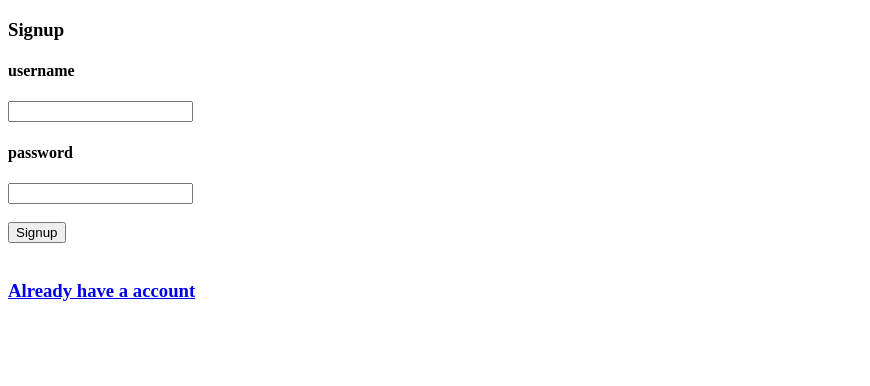
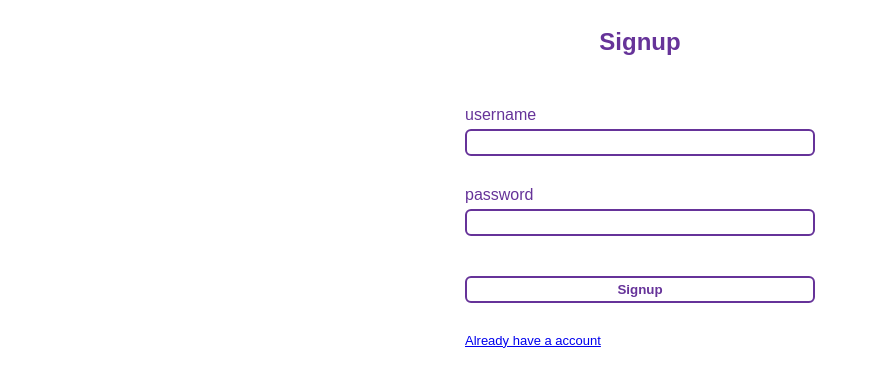
Before and after one commit to poojasha-tech/practiceApp, a website: page frontend/index.html in a window 1280 px wide. Shown: the whole page, without its empty margins (0-870 px from the left). Drawn offline with Linux system fonts and the light colour scheme; files that its build step writes are made by us from their sources.

Commit message:
css index page

```diff
--- a/frontend/index.html
+++ b/frontend/index.html
@@ -7,38 +7,90 @@
     <title>practice</title>
     <link rel="stylesheet" href="style.css">
 </head>
+<style>
+    body{
+        font-family: Arial, Helvetica, sans-serif;
+        box-sizing: border-box;
+        color: rebeccapurple;
+    }
+    .form-container{
+        /* border: 1px solid red; */
+    }
+    .form-container form {
+        width: 350px;
+        /* border: 2px dashed blue; */
+        /* margin-left: auto; margin-left: auto; */
+        margin-inline: auto;
+        display: flex;
+        flex-direction: column;
+        gap: 30px;
+    }
+
+    form button{
+        margin-top: 10px;
+        color: rebeccapurple;
+        border: 2px solid rebeccapurple;
+        border-radius: 6px;
+        height: 27px;
+        font-weight: 700;
+        background-color: transparent;
+        /* background-color: rgba(102, 51, 153, 0.652); */
+    }
+    .already-account {
+        font-size: small;
+    }
+    form button:hover{
+        background-color: rgba(102, 51, 153, 0.652);
+        color: white;
+        cursor: pointer;
+    }
+
+    form > * {
+        /* border: 1px solid pink; */
+    }
+
+    .form-container form input {
+        width: 100%;
+        box-sizing: border-box;
+        border: 2px solid rebeccapurple;
+        height: 27px;
+        margin-top: 5px;
+        border-radius: 6px;
+    }
+    form h2 {
+        text-align: center;
+    }
+
+</style>
+
+
+
 
 <body>
     <div class="form-container">
 
         <form id="form">
-            <h3>Signup</h3>
+            <h2>Signup</h2>
             <label>
-                <h4>username</h4>
+                username
                 <input id="signup-username" type="text">
             </label>
 
             <label>
-                <h4>password</h4>
+                password
                 <input id="signup-password" type="password">
-            </label> <br> <br>
+            </label>
 
             <button id="signup-button">Signup</button>
-        </form><br>
 
+            <div class="already-account">
+                <a href="signin.html" class="already-account">
+                    Already have a account
+                </a>
+            </div>
+        </form>
 
-        <div class="already-account">
-            <a href="signin.html">
-                <h3>Already have a account</h3>
-            </a>
-        </div>
     </div>
-
-
-
-
-
-
     <script>
 
         async function runSignUpHandler(e) {
@@ -71,17 +123,11 @@
                     window.location.href = "/to-do.html";
 
                 }
-
-
-
             }
             catch (err) {
                 console.error(err)
             }
-
         }
-
-
         var button = document.querySelector('#signup-button');
         button.addEventListener('click', runSignUpHandler);
 
```
